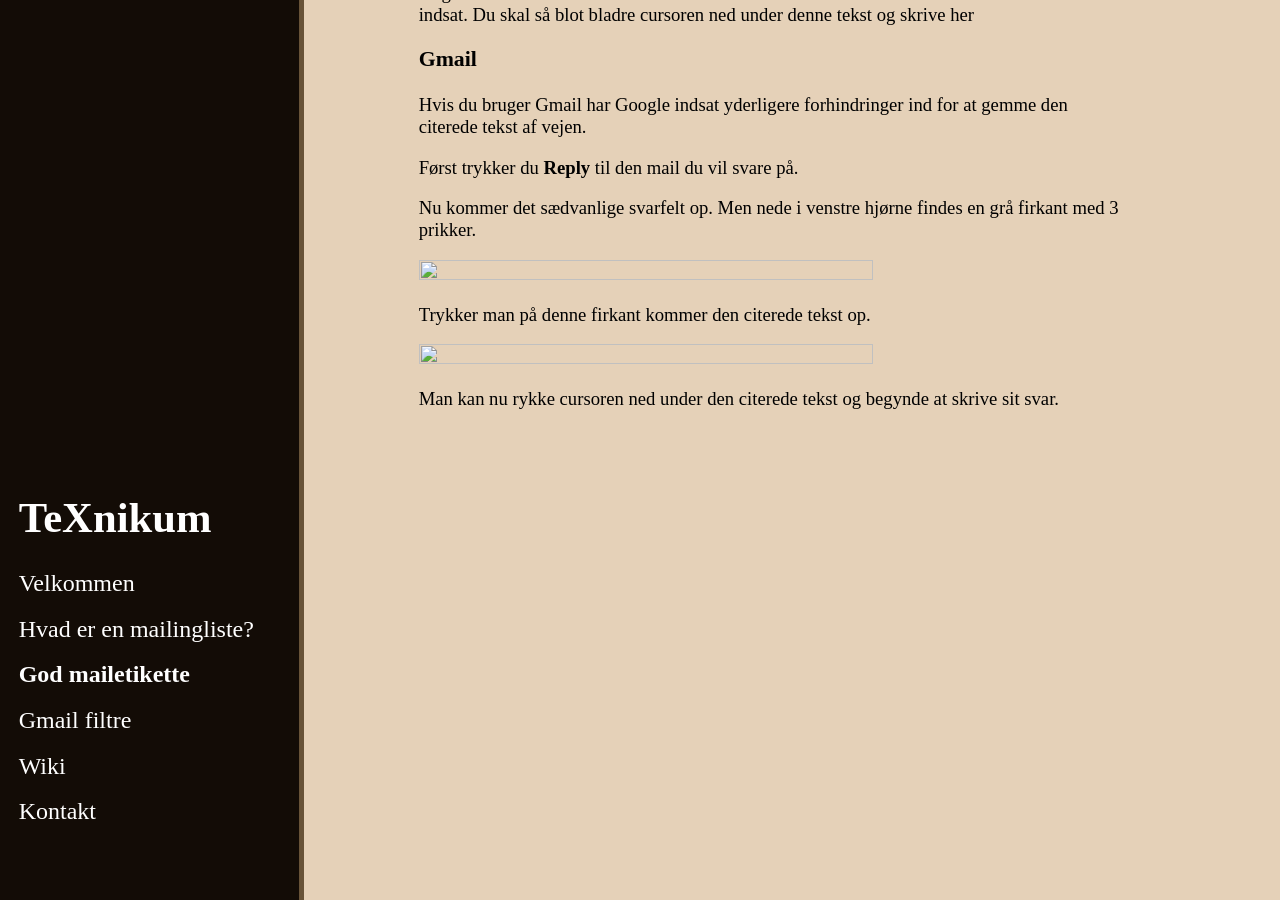
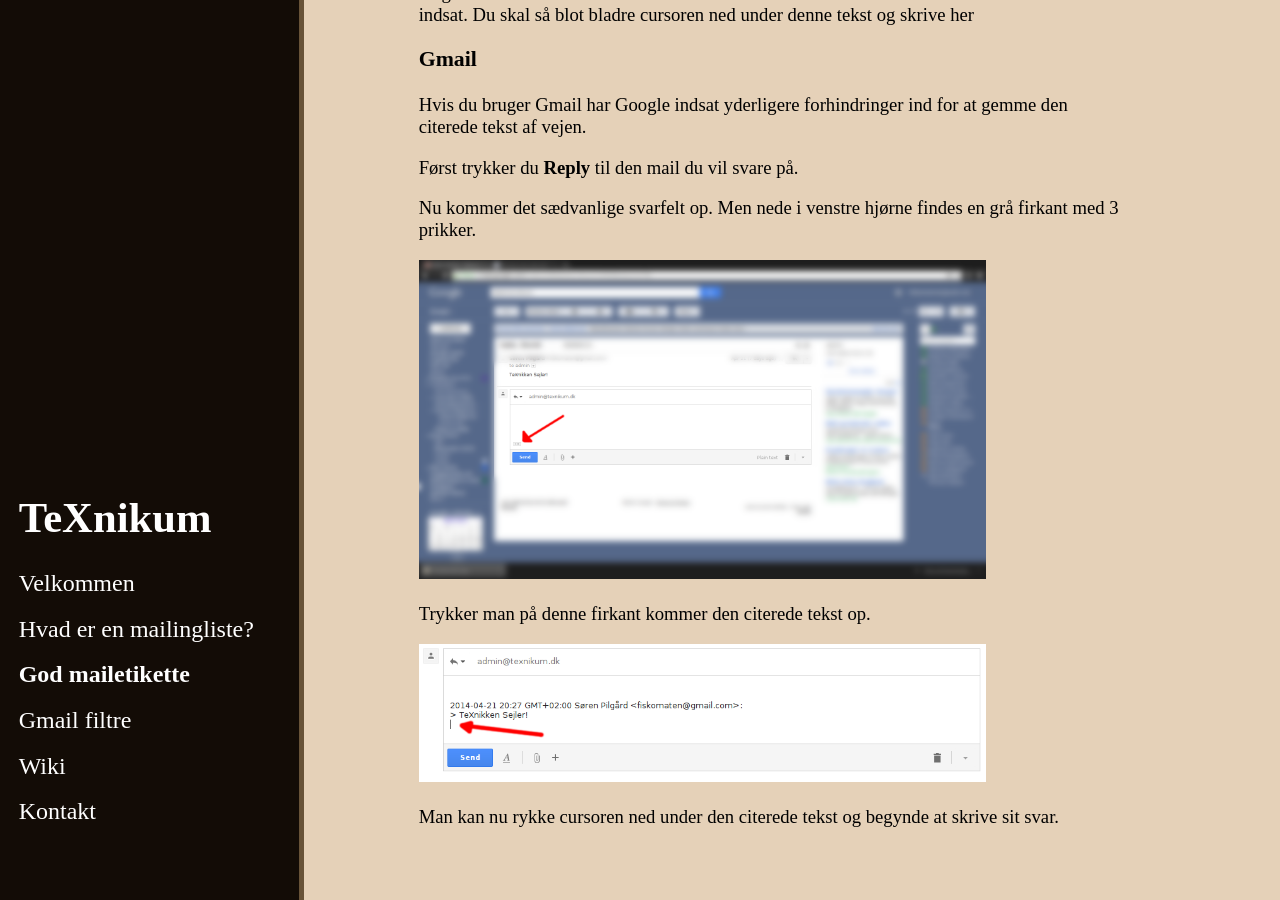
Before and after one commit to TeXnikum/TeXnikum.github.io, a Jekyll site: the page built from mailetikette.md, in a window 1280 px wide and 900 px high, scrolled down 2391 px. Built offline with Jekyll 4.4.1, drawn with Linux system fonts in a browser that asks for light colours.

Commit message:
fixed image path

```diff
--- a/mailetikette.md
+++ b/mailetikette.md
@@ -121,10 +121,10 @@
 Nu kommer det sædvanlige svarfelt op.
 Men nede i venstre hjørne findes en grå firkant med 3 prikker.
 
-<img src="show-citation.png" class="img">
+<img src="/images/show-citation.png" class="img">
 
 Trykker man på denne firkant kommer den citerede tekst op.
 
-<img src="reply-field.png" class="img">
+<img src="/images/reply-field.png" class="img">
 
 Man kan nu rykke cursoren ned under den citerede tekst og begynde at skrive sit svar.
```
